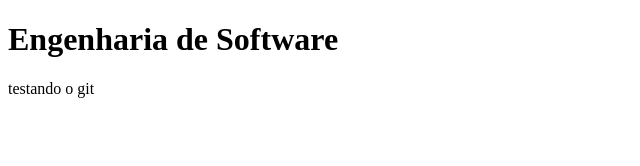
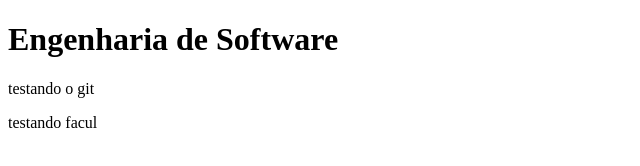
Before and after one commit to carmoXlopes/SCM, a plain HTML site: page index.html in a window 1280 px wide. Shown: the whole page, without its empty margins (0-640 px from the left). Drawn offline with Linux system fonts and the light colour scheme.

Commit message:
first commit breno

```diff
--- a/index.html
+++ b/index.html
@@ -10,5 +10,6 @@
     <h1>Engenharia de Software</h1>
     <p>testando o git</p>
 
+    <p> testando facul </p>
 </body>
 </html>
```
